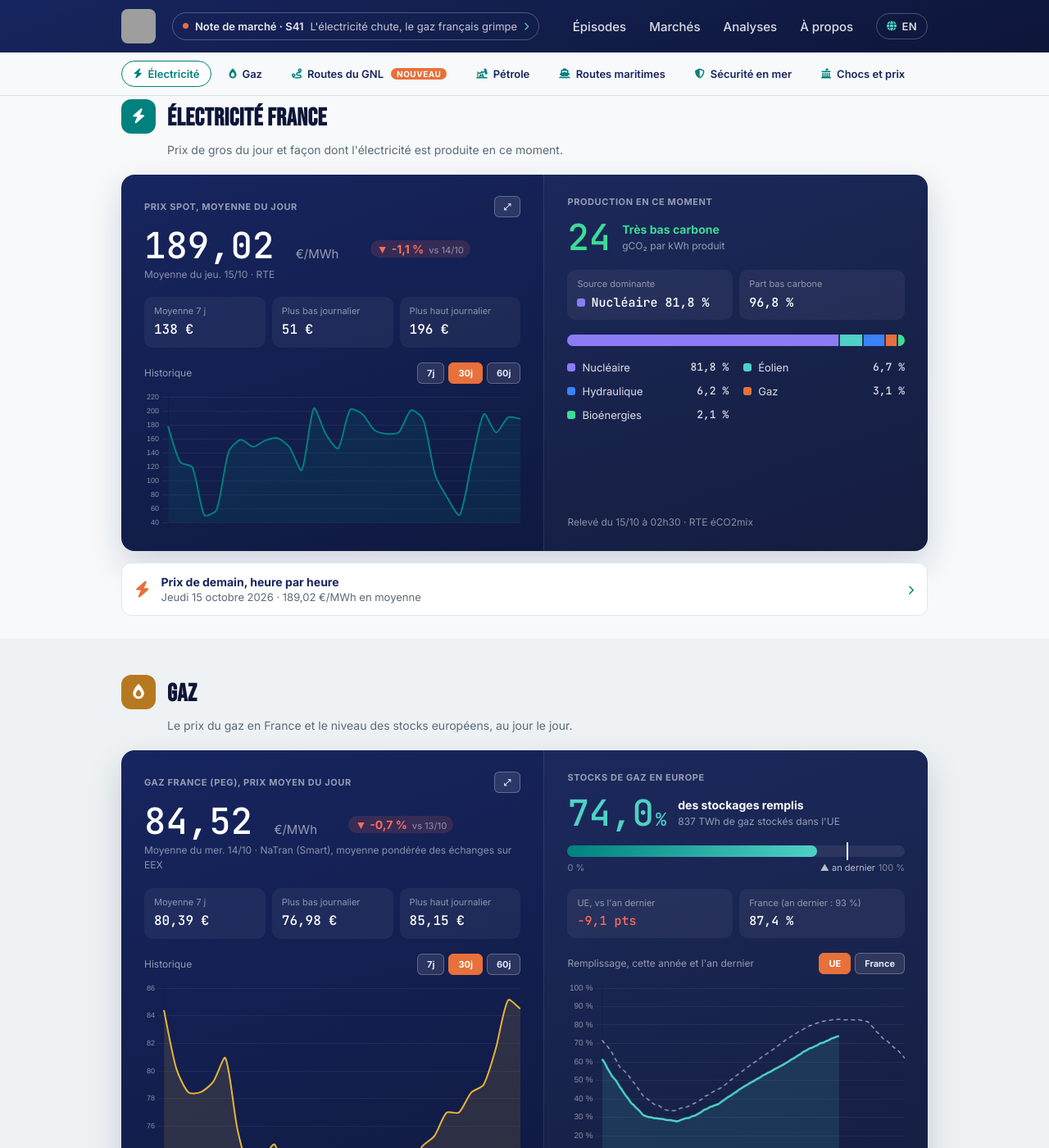
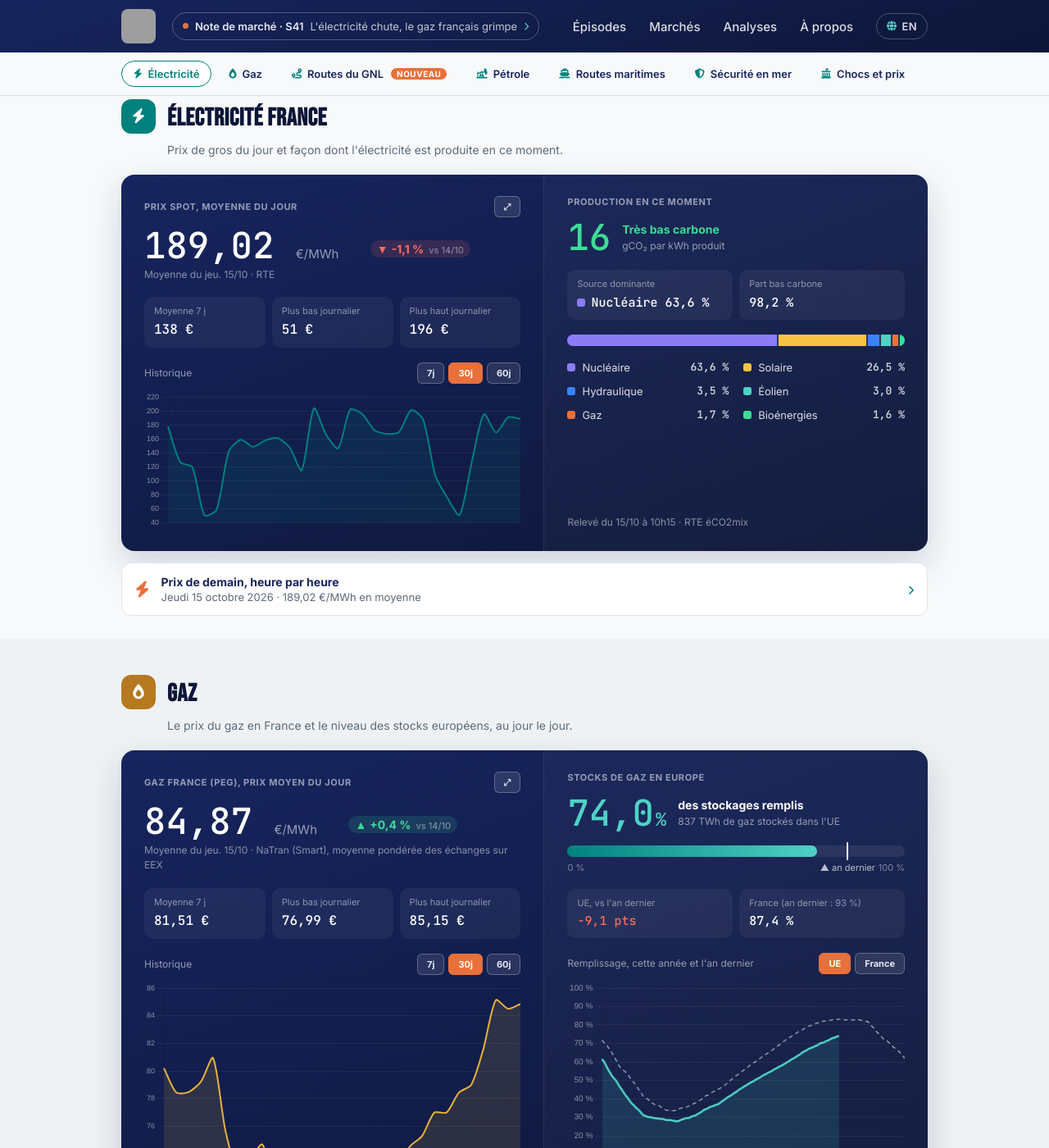
Before and after one commit to InsideEnergyMarkets/Inside-Energy-Markets, a Jekyll site: the page built from marches/index.html, in a window 1280 px wide and 1400 px high, scrolled down 383 px. Shown: the whole window at 82% size. Built offline with Jekyll 4.4.1, drawn with Linux system fonts in a browser that asks for light colours; some of the changed text lies outside the part shown; grey boxes are pictures that could not be loaded.

Commit message:
Mise à jour automatique des données marché

```diff
--- a/_data/fuel.json
+++ b/_data/fuel.json
@@ -1 +1 @@
-{"date":"2026-10-15","gazole":2.355,"e10":2.167,"stations":7462,"change_7d":{"since":"2026-10-08","gazole_cts":1.1,"e10_cts":1.8},"history":{"2026-09-30":{"gazole":2.38,"e10":2.163},"2026-10-01":{"gazole":2.374,"e10":2.16},"2026-10-02":{"gazole":2.373,"e10":2.16},"2026-10-03":{"gazole":2.372,"e10":2.163},"2026-10-04":{"gazole":2.373,"e10":2.168},"2026-10-05":{"gazole":2.369,"e10":2.164},"2026-10-06":{"gazole":2.36,"e10":2.156},"2026-10-07":{"gazole":2.35,"e10":2.151},"2026-10-08":{"gazole":2.344,"e10":2.149},"2026-10-09":{"gazole":2.343,"e10":2.152},"2026-10-10":{"gazole":2.345,"e10":2.157},"2026-10-11":{"gazole":2.346,"e10":2.165},"2026-10-12":{"gazole":2.351,"e10":2.164},"2026-10-13":{"gazole":2.353,"e10":2.163},"2026-10-14":{"gazole":2.355,"e10":2.17},"2026-10-15":{"gazole":2.355,"e10":2.167}}}
+{"date":"2026-10-15","gazole":2.358,"e10":2.168,"stations":7670,"change_7d":{"since":"2026-10-08","gazole_cts":1.4,"e10_cts":1.9},"history":{"2026-09-30":{"gazole":2.38,"e10":2.163},"2026-10-01":{"gazole":2.374,"e10":2.16},"2026-10-02":{"gazole":2.373,"e10":2.16},"2026-10-03":{"gazole":2.372,"e10":2.163},"2026-10-04":{"gazole":2.373,"e10":2.168},"2026-10-05":{"gazole":2.369,"e10":2.164},"2026-10-06":{"gazole":2.36,"e10":2.156},"2026-10-07":{"gazole":2.35,"e10":2.151},"2026-10-08":{"gazole":2.344,"e10":2.149},"2026-10-09":{"gazole":2.343,"e10":2.152},"2026-10-10":{"gazole":2.345,"e10":2.157},"2026-10-11":{"gazole":2.346,"e10":2.165},"2026-10-12":{"gazole":2.351,"e10":2.164},"2026-10-13":{"gazole":2.353,"e10":2.163},"2026-10-14":{"gazole":2.355,"e10":2.17},"2026-10-15":{"gazole":2.358,"e10":2.168}}}
--- a/_data/market.json
+++ b/_data/market.json
@@ -1,7 +1,7 @@
 {
-  "updated_at": "2026-10-15T02:48:37.737751Z",
+  "updated_at": "2026-10-15T10:43:27.906963Z",
   "brent": {
-    "price_usd": 104.42,
+    "price_usd": 104.3,
     "date": "2026-10-15",
     "unit": "USD/baril",
     "source": "OilPriceAPI",
@@ -9,10 +9,10 @@
     "date_label_en": "Price on Thu 15/10",
     "prev_value": 106.09,
     "prev_date": "2026-10-14",
-    "change_pct": -1.6
+    "change_pct": -1.7
   },
   "wti": {
-    "price_usd": 93.96,
+    "price_usd": 94.94,
     "date": "2026-10-15",
     "unit": "USD/baril",
     "source": "OilPriceAPI",
@@ -20,41 +20,42 @@
     "date_label_en": "Price on Thu 15/10"
   },
   "henry_hub": {
-    "price_usd_mmbtu": 3.26,
+    "price_usd_mmbtu": 3.25,
     "date": "2026-10-15",
     "unit": "USD/MMBtu",
     "source": "OilPriceAPI",
     "date_label": "Cours du jeu. 15/10",
     "date_label_en": "Price on Thu 15/10",
-    "price_eur_mwh": 9.94,
+    "price_eur_mwh": 9.91,
     "usd_per_eur": 1.1195,
     "prev_value": 10.0,
     "prev_date": "2026-10-14",
-    "change_pct": -0.6
+    "change_pct": -0.9
   },
   "peg": {
-    "price_eur_mwh": 84.52,
-    "date": "2026-10-14",
+    "price_eur_mwh": 84.87,
+    "date": "2026-10-15",
     "unit": "EUR/MWh",
     "source": "NaTran",
-    "date_label": "Moyenne du mer. 14/10",
-    "date_label_en": "Average on Wed 14/10",
-    "prev_value": 85.15,
-    "prev_date": "2026-10-13",
-    "change_pct": -0.7
+    "date_label": "Moyenne du jeu. 15/10",
+    "date_label_en": "Average on Thu 15/10",
+    "prev_value": 84.52,
+    "prev_date": "2026-10-14",
+    "change_pct": 0.4
   },
   "mix_france": {
-    "date_heure": "2026-10-15T02:30:00+00:00",
+    "date_heure": "2026-10-15T10:15:00+00:00",
     "shares": {
-      "nucleaire": 81.8,
-      "eolien": 6.7,
-      "hydraulique": 6.2,
-      "gaz": 3.1,
-      "bioenergies": 2.1
+      "nucleaire": 63.6,
+      "solaire": 26.5,
+      "hydraulique": 3.5,
+      "eolien": 3.0,
+      "gaz": 1.7,
+      "bioenergies": 1.6
     },
     "top_source": "nucleaire",
-    "top_share": 81.8,
-    "co2_intensity": 24
+    "top_share": 63.6,
+    "co2_intensity": 16
   },
   "spot_price_france": {
     "price_eur_mwh": 189.02,
--- a/_data/market_history.json
+++ b/_data/market_history.json
@@ -767,19 +767,22 @@
   },
   {
     "date": "2026-10-15",
-    "brent_usd": 104.42,
+    "brent_usd": 104.3,
     "brent_source": "OilPriceAPI",
-    "henry_hub_usd_mmbtu": 3.26,
+    "henry_hub_usd_mmbtu": 3.25,
     "henry_hub_source": "OilPriceAPI",
     "spot_eur_mwh": 189.02,
     "spot_source": "RTE",
     "mix_shares": {
-      "nucleaire": 81.8,
-      "eolien": 6.7,
-      "hydraulique": 6.2,
-      "gaz": 3.1,
-      "bioenergies": 2.1
+      "nucleaire": 63.6,
+      "solaire": 26.5,
+      "hydraulique": 3.5,
+      "eolien": 3.0,
+      "gaz": 1.7,
+      "bioenergies": 1.6
     },
-    "henry_hub_eur_mwh": 9.94
+    "henry_hub_eur_mwh": 9.91,
+    "peg_eur_mwh": 84.87,
+    "peg_source": "NaTran"
   }
 ]
--- a/_data/weekly_summary.json
+++ b/_data/weekly_summary.json
@@ -3,8 +3,8 @@
   "period_end": "2026-10-15",
   "brent": {
     "start_usd": 103.74,
-    "end_usd": 104.42,
-    "change_pct": 0.7
+    "end_usd": 104.3,
+    "change_pct": 0.5
   },
   "spot_price": {
     "avg_eur_mwh": 138.47,
@@ -13,8 +13,8 @@
     "days_count": 8
   },
   "mix": {
-    "nuclear_avg_share": 75.8,
-    "renewables_avg_share": 20.8,
+    "nuclear_avg_share": 73.6,
+    "renewables_avg_share": 23.2,
     "days_count": 8
   }
 }
```
Also changed, not shown: _data/day_ahead.json (+1 -1 lines).
